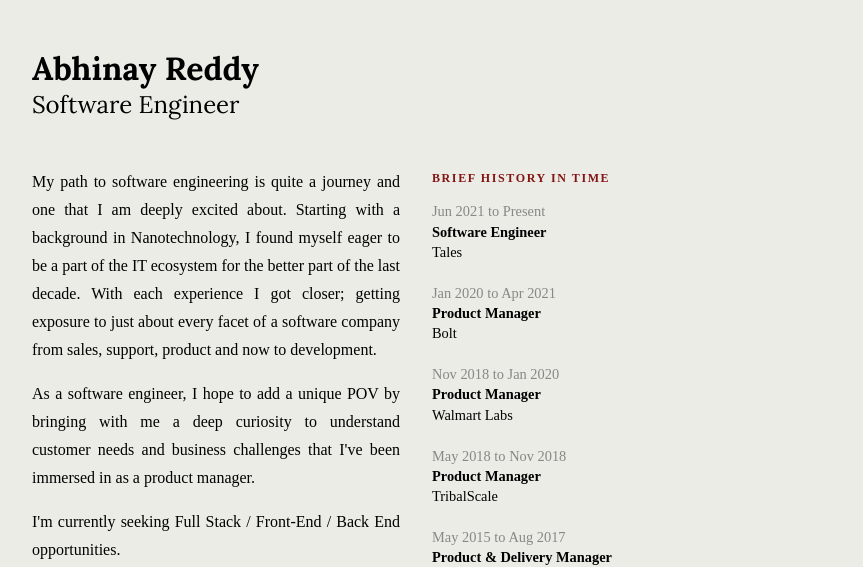
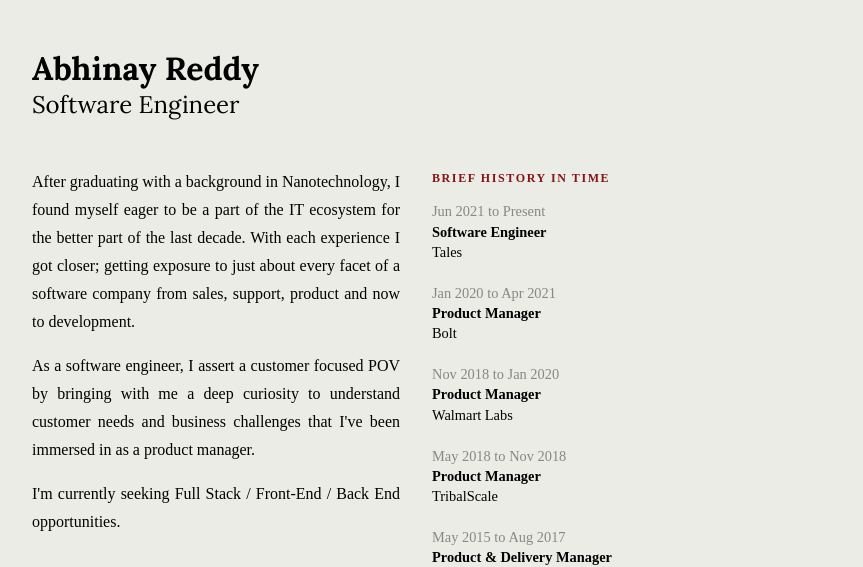
Before and after one commit to xprmnts/my-portfolio, a Next.js app: page / in a window 1280 px wide. Shown: the top 567 px of the page, without its empty margins (224-1087 px from the left). Built offline with nearby package versions, Linux system fonts and the light colour scheme.

Commit message:
update summary

```diff
--- a/content/summary.md
+++ b/content/summary.md
@@ -1,5 +1,5 @@
-My path to software engineering is quite a journey and one that I am deeply excited about. Starting with a background in Nanotechnology, I found myself eager to be a part of the IT ecosystem for the better part of the last decade. With each experience I got closer; getting exposure to just about every facet of a software company from sales, support, product and now to development.
+After graduating with a background in Nanotechnology, I found myself eager to be a part of the IT ecosystem for the better part of the last decade. With each experience I got closer; getting exposure to just about every facet of a software company from sales, support, product and now to development.
 
-As a software engineer, I hope to add a unique POV by bringing with me a deep curiosity to understand customer needs and business challenges that I've been immersed in as a product manager.
+As a software engineer, I assert a customer focused POV by bringing with me a deep curiosity to understand customer needs and business challenges that I've been immersed in as a product manager.
 
 I'm currently seeking Full Stack / Front-End / Back End opportunities.
```
Also changed, not shown: components/Summary/Summary.js (+4 -5 lines).
